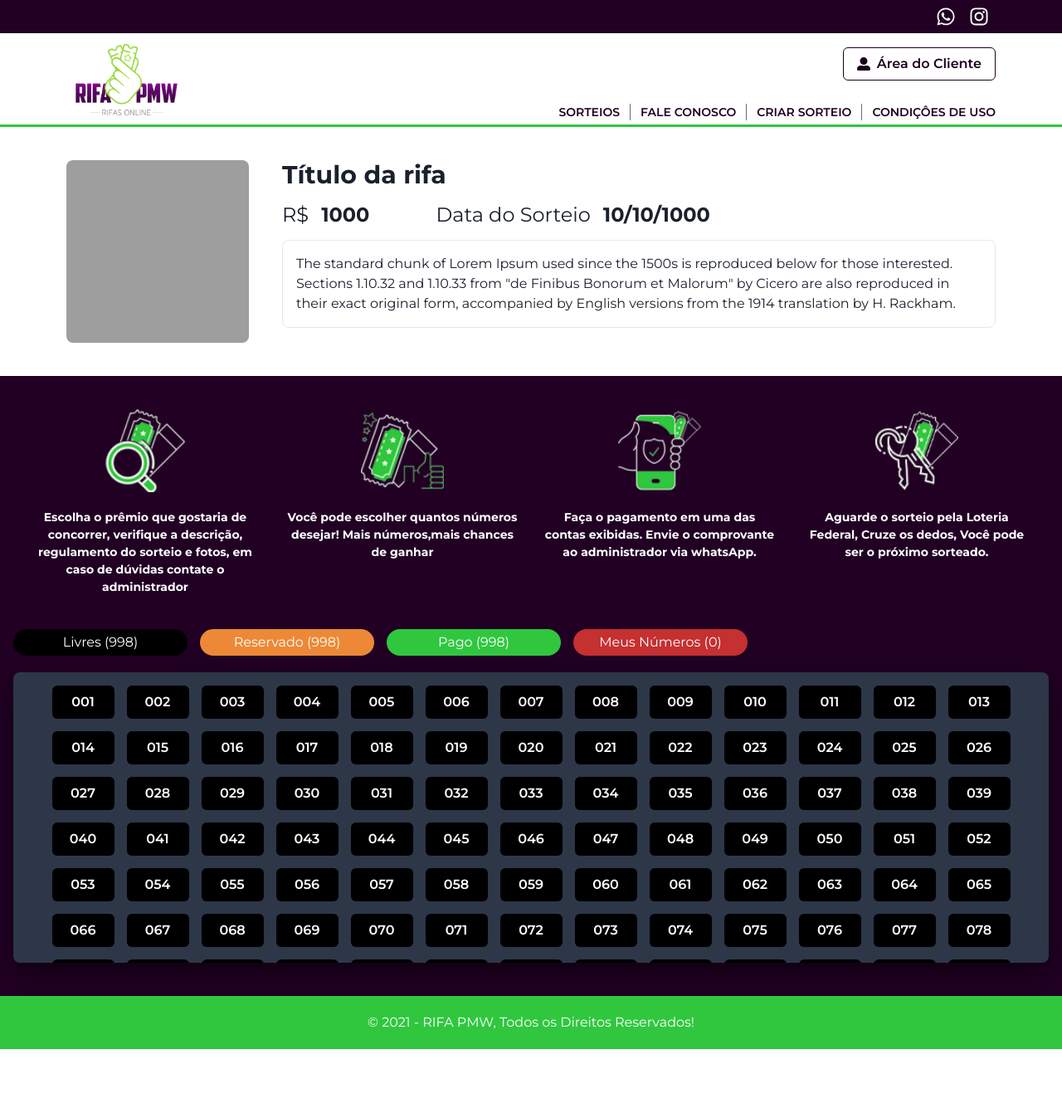
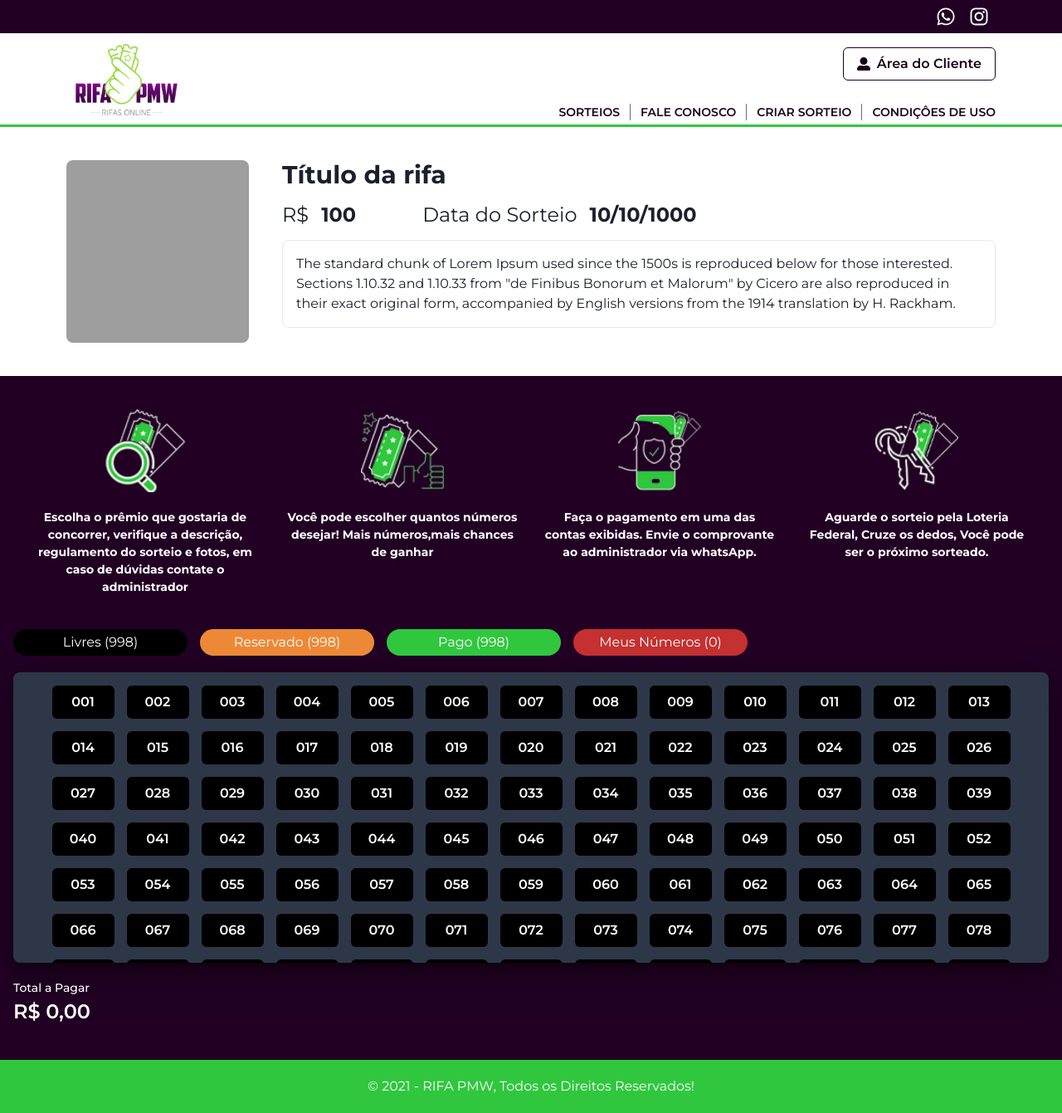
Before and after one commit to nsbbezerra/calango-next, a Next.js app: page /sorteio in a window 1280 px wide. Shown: the whole page at 83% size. Before the commit the page ends 1264 px from the top, so only its background shows below. Built offline with nearby package versions, Linux system fonts and the light colour scheme; grey boxes are pictures that could not be loaded.

Commit message:
sorteio screen finalized add amount

```diff
--- a/pages/sorteio/index.js
+++ b/pages/sorteio/index.js
@@ -9,21 +9,23 @@ import {
   Heading,
   HStack,
   Button,
+  Stat,
+  StatLabel,
+  StatNumber,
+  StatHelpText,
+  StatArrow,
+  StatGroup,
 } from "@chakra-ui/react";
 import Image from "next/image";
-import Link from "next/link";
 
 export default function Sorteio() {
   const [numbers, setNumbers] = useState([]);
   const [mynumbers, setMynumbers] = useState([]);
+  const [amount, setAmount] = useState(0);
 
   useEffect(() => {
     generateNumbers();
   }, []);
-
-  useEffect(() => {
-    console.log(mynumbers);
-  }, [mynumbers]);
 
   function generateNumbers() {
     let number = [];
@@ -38,6 +40,10 @@ export default function Sorteio() {
     }
     setNumbers(number);
   }
+
+  useEffect(() => {
+    setAmount(mynumbers.length * 100);
+  }, [mynumbers]);
 
   return (
     <>
@@ -68,11 +74,18 @@ export default function Sorteio() {
               Título da rifa
             </Heading>
             <Flex mt={3} direction={["column", "column", "row", "row", "row"]}>
-              <HStack fontSize="2xl" spacing="15px" mr={20}>
+              <HStack
+                fontSize={["lg", "xl", "2xl", "2xl", "2xl"]}
+                spacing="15px"
+                mr={20}
+              >
                 <Text>R$</Text>
-                <Text fontWeight="700">1000</Text>
+                <Text fontWeight="700">100</Text>
               </HStack>
-              <HStack fontSize="2xl" spacing="15px">
+              <HStack
+                fontSize={["lg", "xl", "2xl", "2xl", "2xl"]}
+                spacing="15px"
+              >
                 <Text>Data do Sorteio</Text>
                 <Text fontWeight="700">10/10/1000</Text>
               </HStack>
@@ -297,6 +310,15 @@ export default function Sorteio() {
               ))}
             </Grid>
           </Box>
+          <Stat mt={5} color="white">
+            <StatLabel>Total a Pagar</StatLabel>
+            <StatNumber>
+              {parseFloat(amount).toLocaleString("pt-br", {
+                style: "currency",
+                currency: "BRL",
+              })}
+            </StatNumber>
+          </Stat>
         </Container>
       </Box>
       <Box
```
